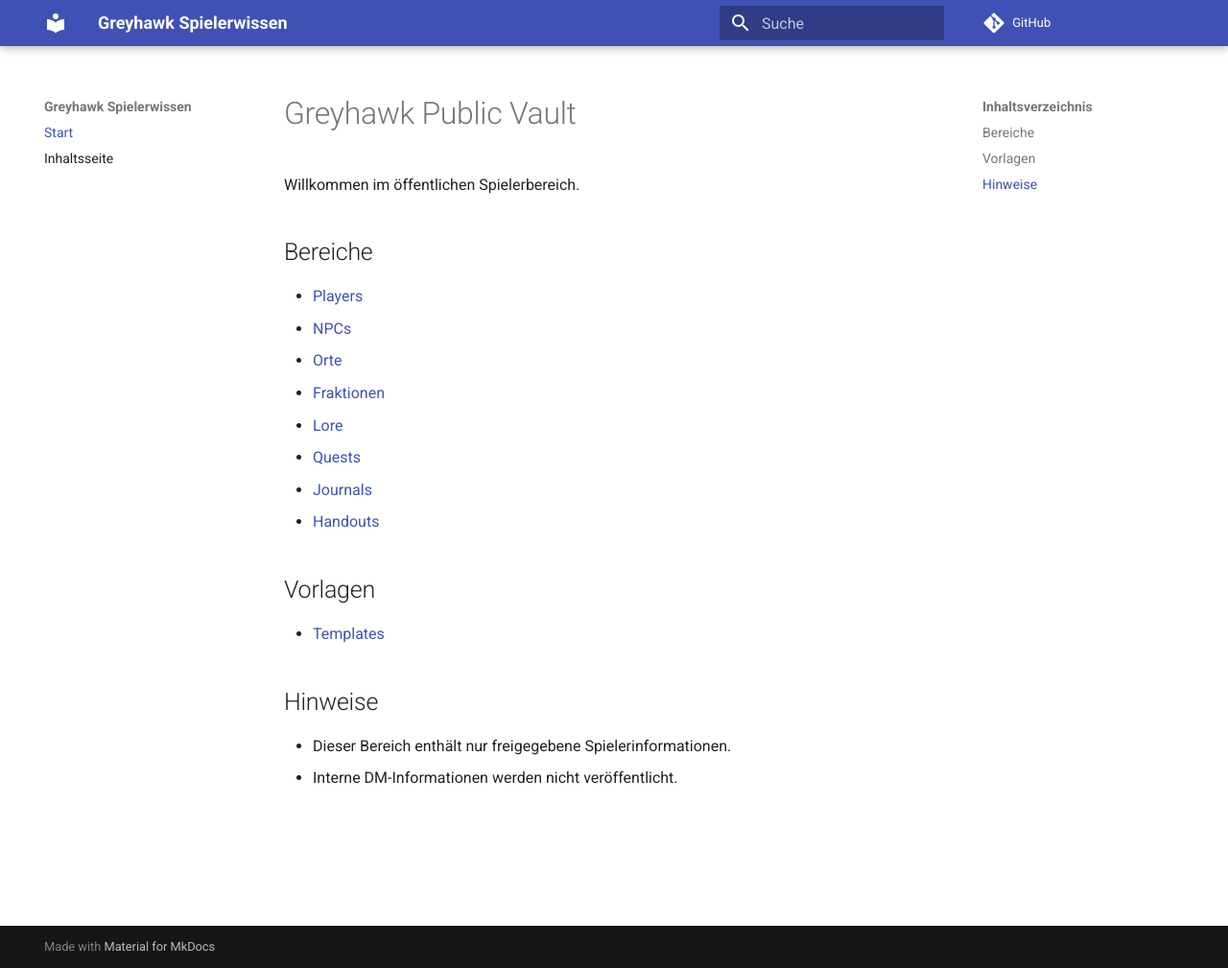
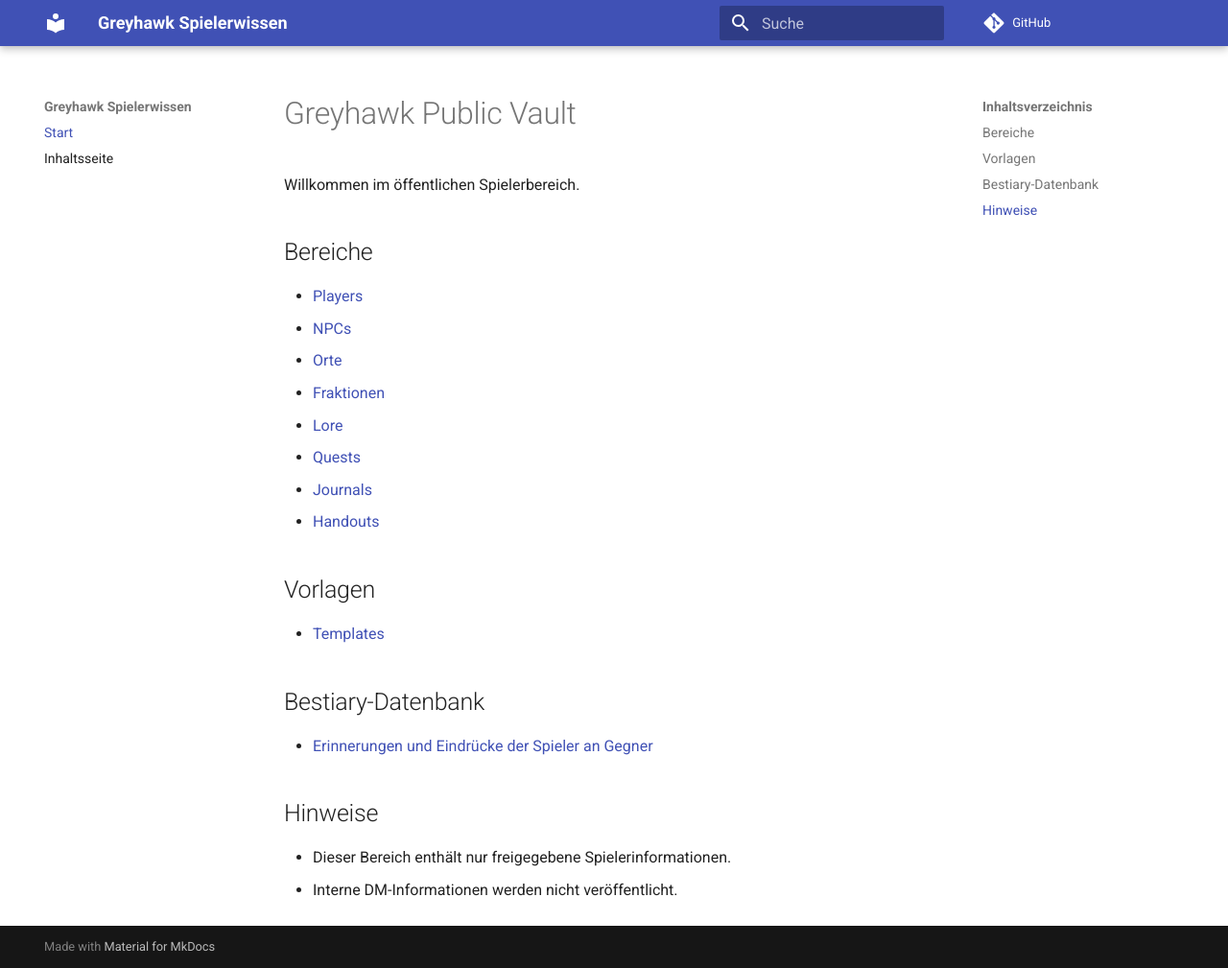
Before and after one commit to Nillorian/logseq-greyhawk-public, an MkDocs documentation site: the page built from pages/index.md, in a window 1280 px wide and 1009 px high. Shown: the whole window at 96% size. Built offline with MkDocs 1.6.1 and Material for MkDocs 9.7.7, drawn with Linux system fonts in a browser that asks for light colours; comment, search, counter and statistics services are not loaded.

Commit message:
link critter db

```diff
--- a/pages/index.md
+++ b/pages/index.md
@@ -17,6 +17,10 @@ Willkommen im öffentlichen Spielerbereich.
 
 - [Templates](Templates.md)
 
+## Bestiary-Datenbank
+
+- [Erinnerungen und Eindrücke der Spieler an Gegner](https://www.critterdb.com/#/bestiary/view/6a89e42f15443bd5efcd272f)
+
 ## Hinweise
 
 - Dieser Bereich enthält nur freigegebene Spielerinformationen.
```
